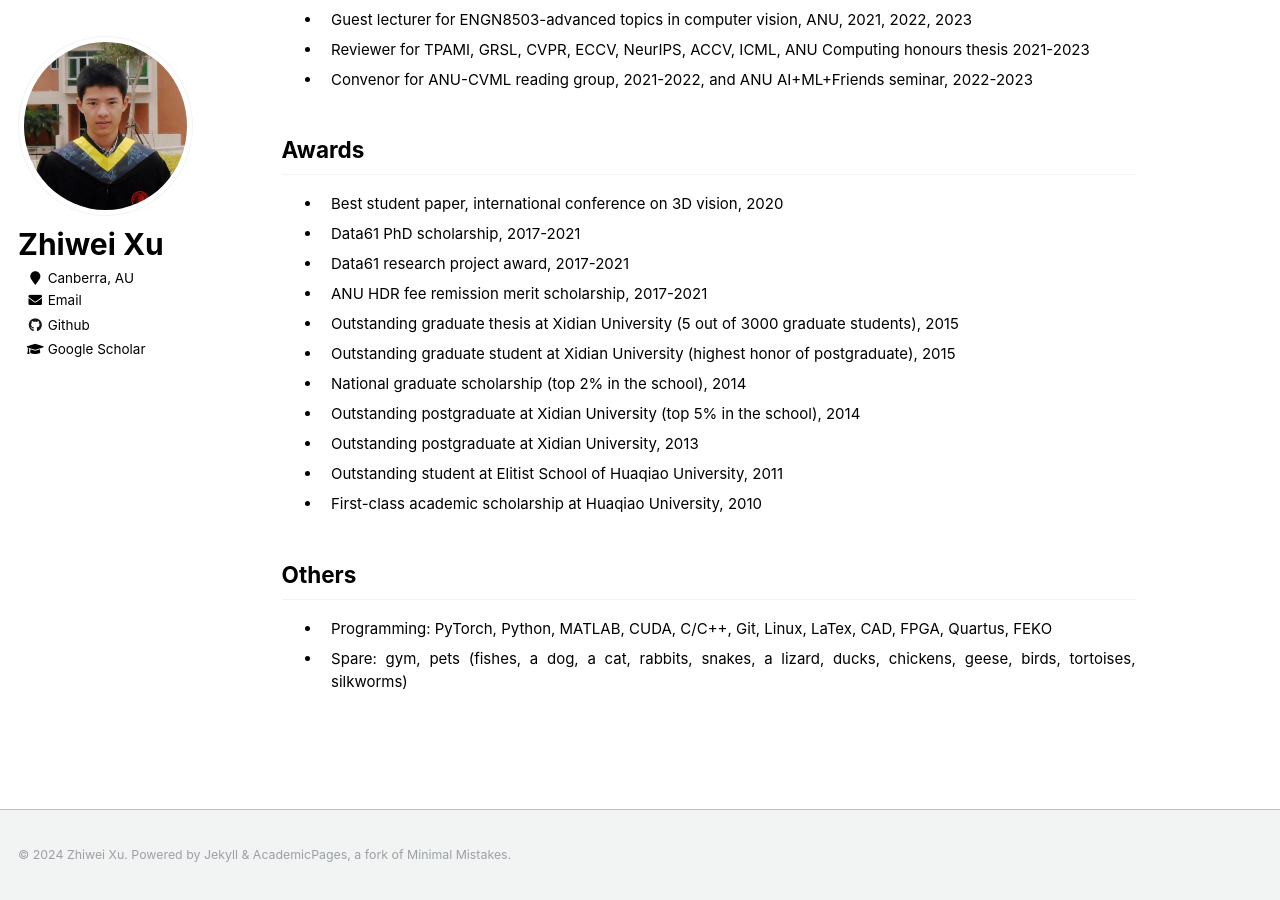
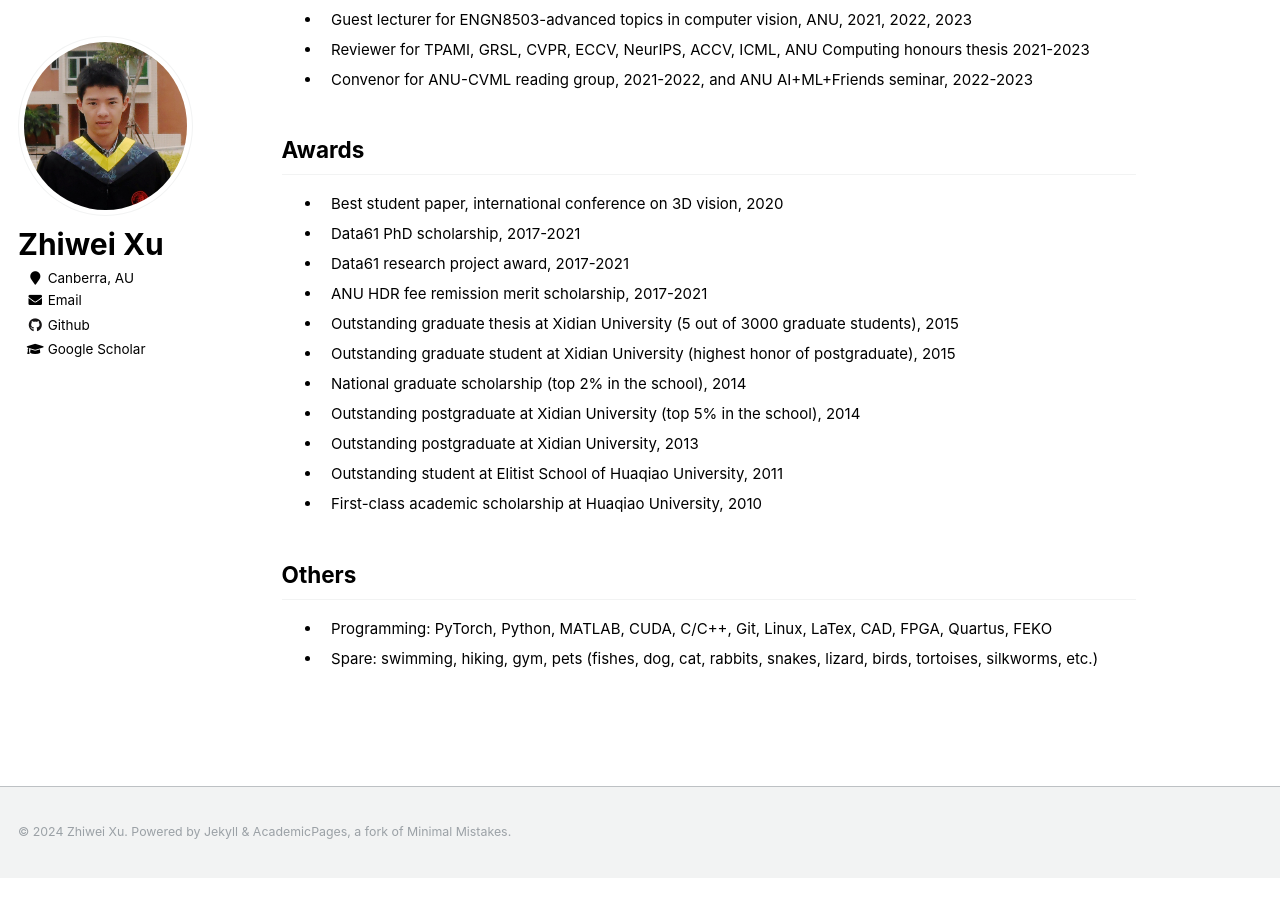
Before and after one commit to zwxu064/zwxu064.github.io, a Jekyll site: the page built from _pages/about.html, in a window 1280 px wide and 900 px high, scrolled down 3127 px. Built offline with Jekyll 4.4.1, drawn with Linux system fonts in a browser that asks for light colours; after the commit the page ends 4005 px from its top, so only the background shows below that.

Commit message:
Update about.html

```diff
--- a/_pages/about.html
+++ b/_pages/about.html
@@ -253,5 +253,5 @@ ul{li{padding-inline-start: 1ch;}}
 <ul>
     <li><div>Programming: PyTorch, Python, MATLAB, CUDA, C/C++, Git, Linux, LaTex, CAD, FPGA, Quartus, FEKO</div>
 
-    <li><div>Spare: gym, pets (fishes, a dog, a cat, rabbits, snakes, a lizard, ducks, chickens, geese, birds, tortoises, silkworms)</div>
+    <li><div>Spare: swimming, hiking, gym, pets (fishes, dog, cat, rabbits, snakes, lizard, birds, tortoises, silkworms, etc.)</div>
 </ul>
```
